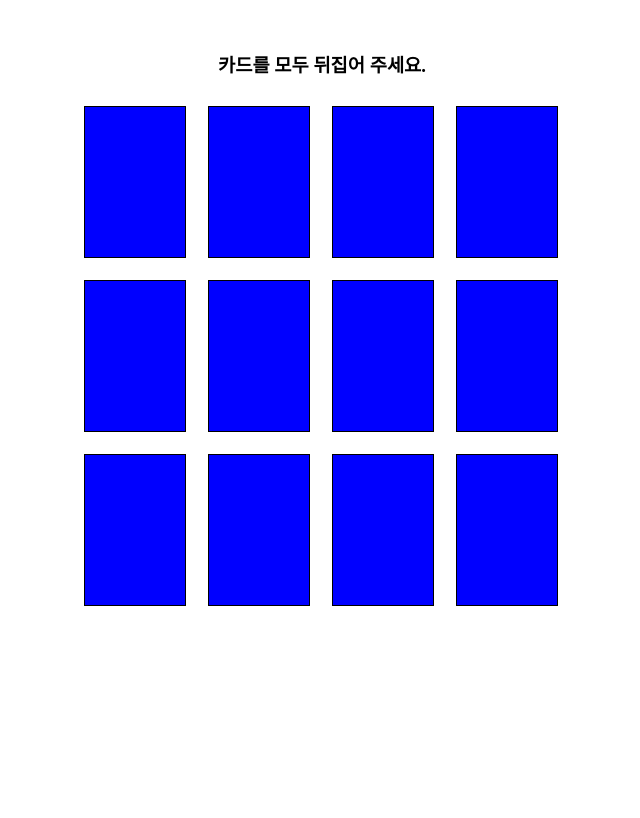
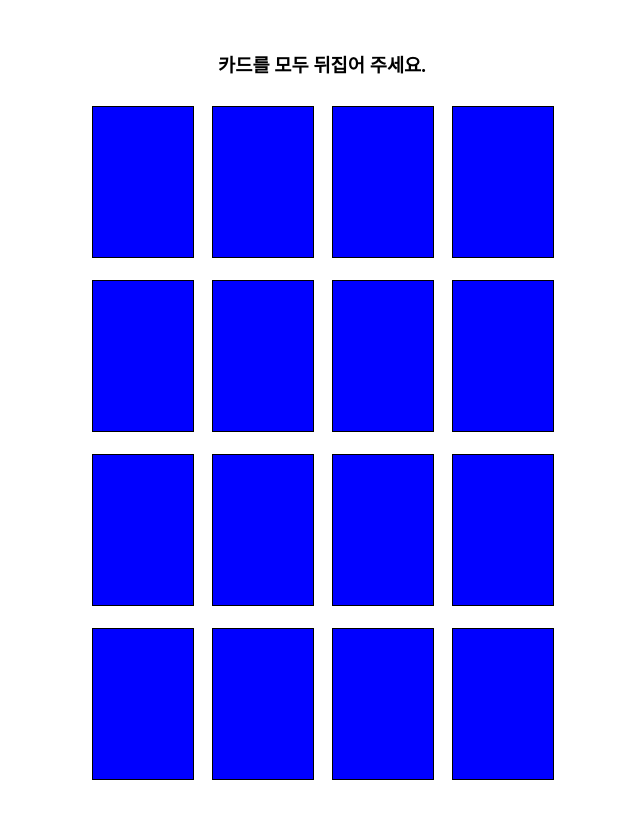
Before and after one commit to GihongPark/CardFlippingGame, a plain HTML site: page index.html in a window 1280 px wide. Shown: the whole page, without its empty margins (318-958 px from the left). Drawn offline with Linux system fonts and the light colour scheme.

Commit message:
add level

```diff
--- a/index.html
+++ b/index.html
@@ -4,128 +4,12 @@
         <meta charset="utf-8">
         <title>카드뒤집기</title>
 
-        <style>
-            .container {
-                width: 497px;
-                margin: 50px auto;
-            }
-            h3 {
-                text-align: center;
-            }
-            .card {
-                display: inline-block;
-                margin: 10px;
-                width: 100px;
-                height: 150px;
-                perspective: 1000px;
-            }
-
-            .card-inner {
-                position: relative;
-                width: 100%;;
-                height: 100%;
-                text-align: center;
-                transition: transform 0.8s;
-                transform-style: preserve-3d;
-            }
-
-            .card.flipped .card-inner {
-                transform: rotateY(180deg);
-            }
-
-            .card-front, .card-back {
-                position: absolute;
-                width: 100%;
-                height: 100%;
-                border: 1px solid black;
-                backface-visibility: hidden;
-            }
-            .card-front {
-                background-color: blue;
-            }
-            .card-back {
-                background-color: red;
-                transform: rotateY(180deg);
-            }
-        </style>
+        <link rel="stylesheet" type="text/css" href="./src/css/main.css" />
     </head>
     <body>
         <div class="container">
             <h3>카드를 모두 뒤집어 주세요.</h3>
-            <div class="card">
-                <div class="card-inner">
-                    <div class="card-front"></div>
-                    <div class="card-back"></div>
-                </div>
-            </div>
-            <div class="card">
-                <div class="card-inner">
-                    <div class="card-front"></div>
-                    <div class="card-back"></div>
-                </div>
-            </div>
-            <div class="card">
-                <div class="card-inner">
-                    <div class="card-front"></div>
-                    <div class="card-back"></div>
-                </div>
-            </div>
-            <div class="card">
-                <div class="card-inner">
-                    <div class="card-front"></div>
-                    <div class="card-back"></div>
-                </div>
-            </div>
-            <div class="card">
-                <div class="card-inner">
-                    <div class="card-front"></div>
-                    <div class="card-back"></div>
-                </div>
-            </div>
-            <div class="card">
-                <div class="card-inner">
-                    <div class="card-front"></div>
-                    <div class="card-back"></div>
-                </div>
-            </div>
-            <div class="card">
-                <div class="card-inner">
-                    <div class="card-front"></div>
-                    <div class="card-back"></div>
-                </div>
-            </div>
-            <div class="card">
-                <div class="card-inner">
-                    <div class="card-front"></div>
-                    <div class="card-back"></div>
-                </div>
-            </div>
-            <div class="card">
-                <div class="card-inner">
-                    <div class="card-front"></div>
-                    <div class="card-back"></div>
-                </div>
-            </div>
-            <div class="card">
-                <div class="card-inner">
-                    <div class="card-front"></div>
-                    <div class="card-back"></div>
-                </div>
-            </div>
-            <div class="card">
-                <div class="card-inner">
-                    <div class="card-front"></div>
-                    <div class="card-back"></div>
-                </div>
-            </div>
-            <div class="card">
-                <div class="card-inner">
-                    <div class="card-front"></div>
-                    <div class="card-back"></div>
-                </div>
-            </div>
-        </div>
-
+            <div class="card-board"></div>
         <script src="./src/js/main.js"></script>
     </body>
 </html>
--- /dev/null
+++ b/src/css/main.css
@@ -0,0 +1,45 @@
+.container {
+    margin: 50px auto;
+}
+.container > h3 {
+    text-align: center;
+}
+.row {
+    width: fit-content;
+    margin: auto;
+}
+.card {
+    display: inline-block;
+    margin: 10px;
+    width: 100px;
+    height: 150px;
+    perspective: 1000px;
+}
+
+.card-inner {
+    position: relative;
+    width: 100%;;
+    height: 100%;
+    text-align: center;
+    transition: transform 0.8s;
+    transform-style: preserve-3d;
+}
+
+.card.flipped .card-inner {
+    transform: rotateY(180deg);
+}
+
+.card-front, .card-back {
+    position: absolute;
+    width: 100%;
+    height: 100%;
+    border: 1px solid black;
+    backface-visibility: hidden;
+}
+.card-front {
+    background-color: blue;
+}
+.card-back {
+    background-color: red;
+    transform: rotateY(180deg);
+}
--- a/src/js/main.js
+++ b/src/js/main.js
@@ -1,23 +1,72 @@
-const cardList = document.querySelectorAll('.card');
+const cardLevel = [
+    {hor: 3, ver: 2},
+    {hor: 3, ver: 3},
+    {hor: 4, ver: 3},
+    {hor: 4, ver: 4},
+    {hor: 5, ver: 4},
+];
+let level = 3;
 
-// 카드 이벤트 등록
-(function cardEvent() {
-    cardList.forEach(card => {
-        card.addEventListener('click', () => {
+// 카드 세팅
+function cardSetting() {
+    const hor = cardLevel[level].hor;
+    const ver = cardLevel[level].ver
+
+    document.querySelector('.card-board').innerHTML = '';
+    for(let i=0; i<ver; i++) {
+        const cardRow = document.createElement('div');
+        cardRow.className = 'row';
+
+        for(let j=0; j<hor; j++) {
+            const card = document.createElement('div');
+            card.className = 'card';
+            const cardInner = document.createElement('div');
+            cardInner.className = 'card-inner';
+            const cardFront = document.createElement('div');
+            cardFront.className = 'card-front';
+            const cardBack = document.createElement('div');
+            cardBack.className = 'card-back';
+
+            cardInner.appendChild(cardFront);
+            cardInner.appendChild(cardBack);
+            card.appendChild(cardInner);
+            cardRow.appendChild(card);
+
+            card.addEventListener('click', onClick);
+        }
+        document.querySelector('.card-board').appendChild(cardRow)
+    }
+
+    setCardFlip();
+}
+
+//  카드 이벤트
+function onClick(e) {
+    const card = e.currentTarget;
     card.classList.add('flipped');
 
-            if(document.querySelectorAll('.flipped').length >= cardList.length) {
+    const flippedCard = document.querySelectorAll('.flipped')
+    const cardList = document.querySelectorAll('.card');
+    if(flippedCard.length >= cardList.length) {
         clearInterval(flipCard);
         setTimeout(() => {
-                    alert('승리!');
-                }, 800);
+            if(level === cardLevel.length-1){
+                alert('마지막 레벨까지 성공하셨습니다!!');
+                return;
             }
-        });
-    });
-})();
+            if(confirm('성공!\n다음레벨로 넘어가시겠습니까?')) {
+                level++;
+            }
 
+            cardSetting();
+        }, 500);
+    }
+}
 
-const flipCard = setInterval(() => {
+// 랜덤 카드 뒤집기
+let flipCard;
+function setCardFlip() {
+    flipCard = setInterval(() => {
         const flippedCard = document.querySelectorAll('.flipped')
         if(flippedCard.length <= 0) {
             return;
@@ -27,4 +76,8 @@ const flipCard = setInterval(() => {
         setTimeout(() => {
             flippedCard[index].classList.remove('flipped');
         }, 100);
-}, 1000);
+    }, 1500 - (level * 100));
+}
+
+
+cardSetting();
```
Lines whose indentation alone changed are shown as unchanged.
